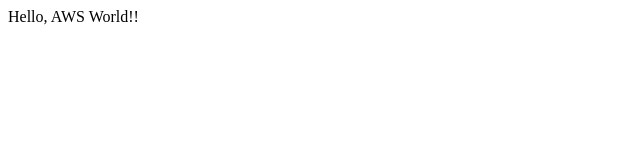
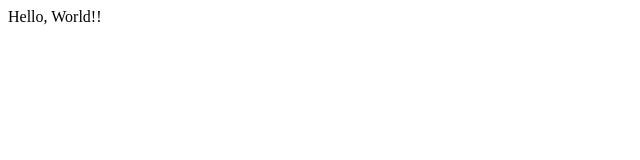
Before and after one commit to jangseonghwi/saishukadaiwork, a plain HTML site: page src/index.html in a window 1280 px wide. Shown: the full height of the page, 0-640 px from the left. Drawn offline with Linux system fonts and the light colour scheme.

Commit message:
Hello, World!!に変更

```diff
--- a/src/index.html
+++ b/src/index.html
@@ -6,6 +6,6 @@
   <title>CI/CDハンズオン</title>
 </head>
 <body>
-  Hello, AWS World!!
+  Hello, World!!
 </body>
 </html>
```
